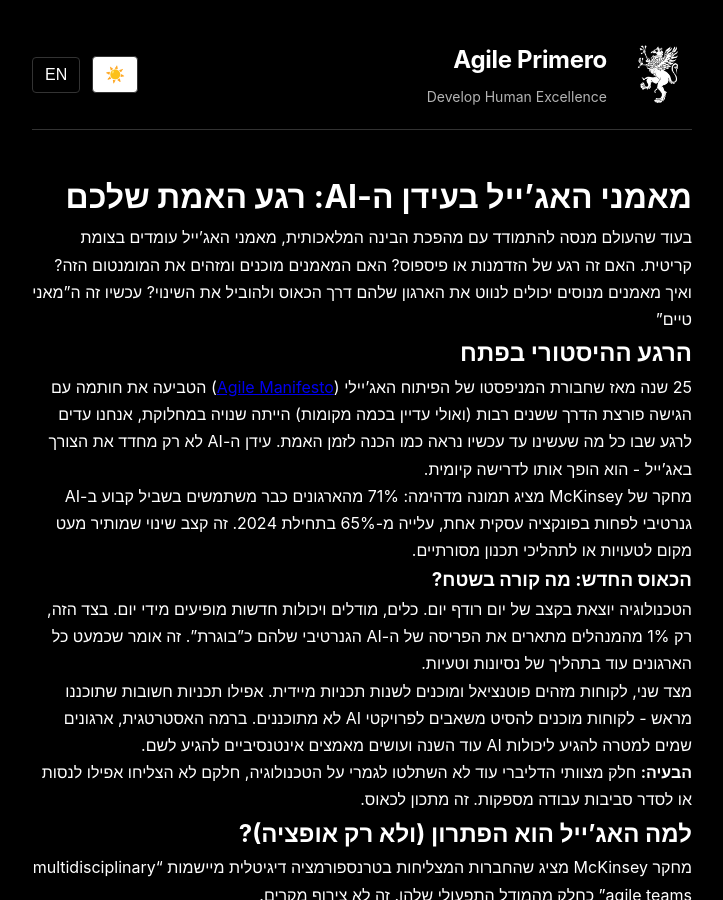
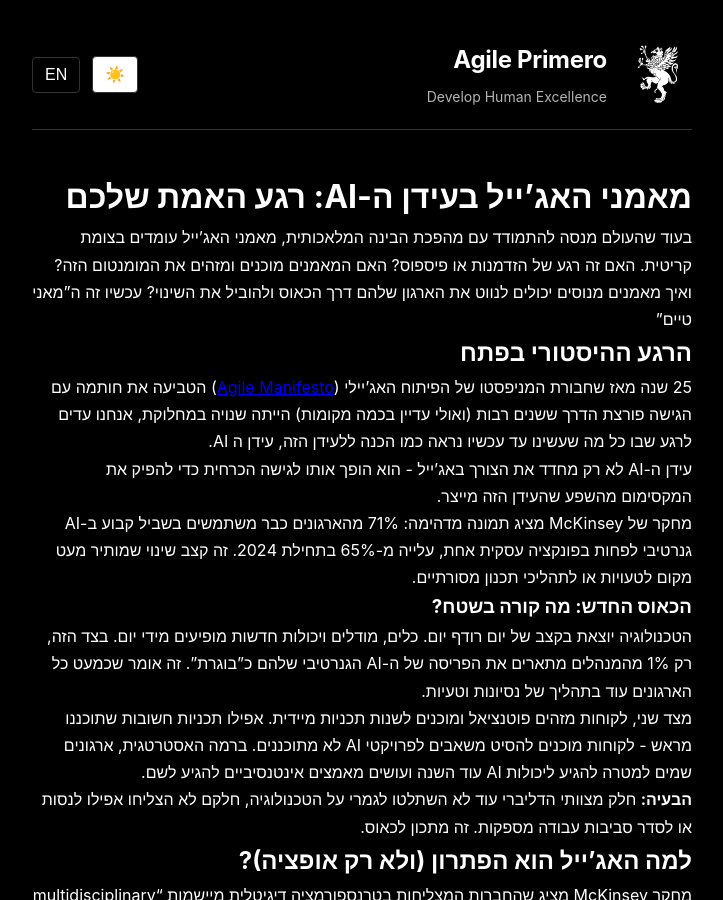
Before and after one commit to avi-the-coach/retro-on-agileprimero, a Jekyll site: the page built from posts_in_progress/ai-agile-coaches-temp.md, in a window 1280 px wide and 900 px high. Shown: the whole window, without its empty margins (278-1001 px from the left). Built offline with Jekyll 4.4.1, drawn with Linux system fonts in a browser that asks for light colours; our own code applies the rules of GitHub Pages for plain Markdown files.

Commit message:
Update ai-agile-coaches-temp.md

```diff
--- a/posts_in_progress/ai-agile-coaches-temp.md
+++ b/posts_in_progress/ai-agile-coaches-temp.md
@@ -5,7 +5,9 @@
 
 ## הרגע ההיסטורי בפתח
 
-25 שנה מאז שחבורת המניפסטו של הפיתוח האג'יילי (<a href="https://agilemanifesto.org/" target="_blank" rel="noopener noreferrer">Agile Manifesto</a>) הטביעה את חותמה עם הגישה פורצת הדרך ששנים רבות (ואולי עדיין בכמה מקומות) הייתה שנויה במחלוקת, אנחנו עדים לרגע שבו כל מה שעשינו עד עכשיו נראה כמו הכנה לזמן האמת. עידן ה-AI לא רק מחדד את הצורך באג'ייל - הוא הופך אותו לדרישה קיומית.
+25 שנה מאז שחבורת המניפסטו של הפיתוח האג'יילי (<a href="https://agilemanifesto.org/" target="_blank" rel="noopener noreferrer">Agile Manifesto</a>) הטביעה את חותמה עם הגישה פורצת הדרך ששנים רבות (ואולי עדיין בכמה מקומות) הייתה שנויה במחלוקת, אנחנו עדים לרגע שבו כל מה שעשינו עד עכשיו נראה כמו הכנה ללעידן הזה, עידן ה AI.
+
+עידן ה-AI לא רק מחדד את הצורך באג'ייל - הוא הופך אותו לגישה הכרחית כדי להפיק את המקסימום מהשפע שהעידן הזה מייצר.
 
 מחקר של McKinsey מציג תמונה מדהימה: 71% מהארגונים כבר משתמשים בשביל קבוע ב-AI גנרטיבי לפחות בפונקציה עסקית אחת, עלייה מ-65% בתחילת 2024. זה קצב שינוי שמותיר מעט מקום לטעויות או לתהליכי תכנון מסורתיים.
 
```
